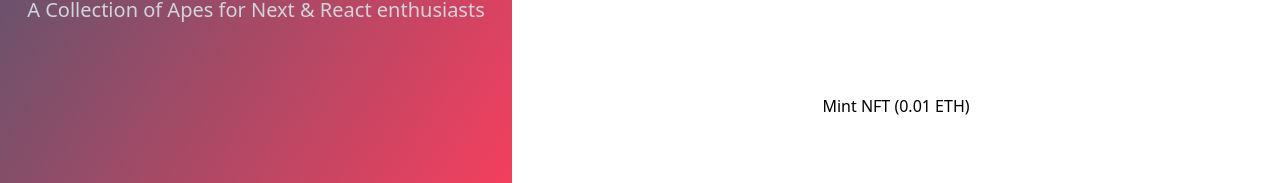
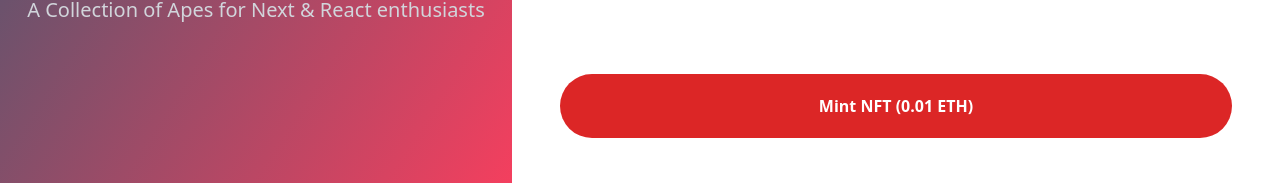
Before and after one commit to agalloch88/ThirdwebNFTMarketplace, a Next.js app: page /nft/1 in a window 1280 px wide. Shown: the part 614-797 px from the top of the page. Built offline with nearby package versions, Linux system fonts and the light colour scheme.

Commit message:
style mint button on right column

```diff
--- a/pages/nft/[id].tsx
+++ b/pages/nft/[id].tsx
@@ -33,11 +33,11 @@ function NFTDropPage() {
           {/* Content */}
           <div className='mt-10 flex flex-1 flex-col items-center space-y-6 text-center lg:space-y-0 lg:justify-center'>
               <img className='w-80 object-cover pb-10 lg:h-40' src="https://links.papareact.com/bdy" alt="apes collection" />
-              <h1 className='text-3xl font-bold lg:text-5xl font-extrabold'>The Thirdweb Ape Society | NFT Drop</h1>
+              <h1 className='text-3xl font-bold lg:text-5xl lg:font-extrabold'>The Thirdweb Ape Society | NFT Drop</h1>
               <p className='pt-2 text-xl text-green-500'>13 / 21 NFT's Claimed</p>
           </div>
           {/* Mint Button */}
-          <button className='h-16'>Mint NFT (0.01 ETH)</button>
+          <button className='h-16 bg-red-600 w-full text-white rounded-full mt-10 font-bold'>Mint NFT (0.01 ETH)</button>
       </div>
     </div>
   )
```
